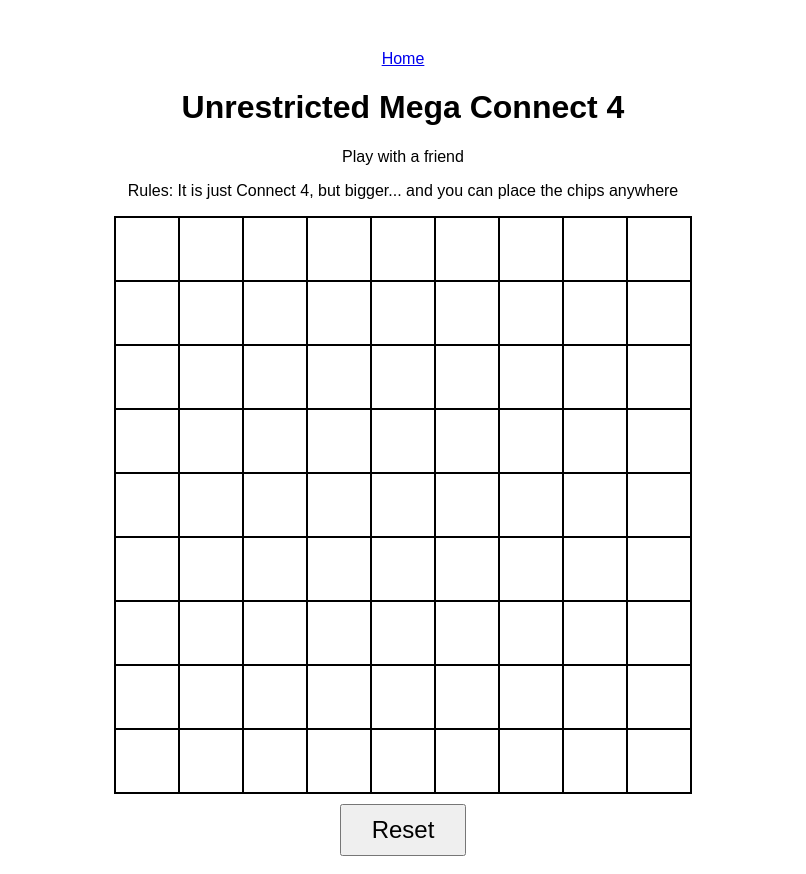
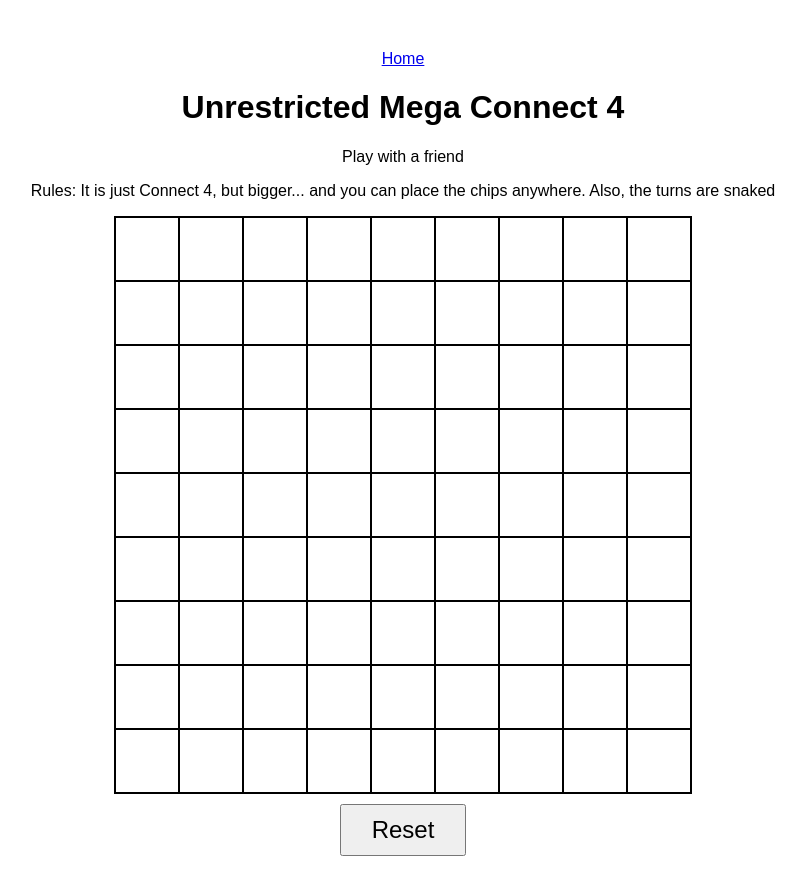
Before and after one commit to RaviJhajj/Website, a plain HTML site: page sixth.html in a window 1280 px wide. Shown: the whole page, without its empty margins (237-1043 px from the left). Drawn offline with Linux system fonts and the light colour scheme.

Commit message:
Update sixth.html

```diff
--- a/sixth.html
+++ b/sixth.html
@@ -33,7 +33,7 @@
   <p><a href='index.html'>Home</a></p>
   <h1>Unrestricted Mega Connect 4</h1>
   <p>Play with a friend</p>
-  <p>Rules: It is just Connect 4, but bigger... and you can place the chips anywhere</p>
+  <p>Rules: It is just Connect 4, but bigger... and you can place the chips anywhere. Also, the turns are snaked</p>
   <table>
     <tr>
       <td onclick="move(0)"></td>
```
